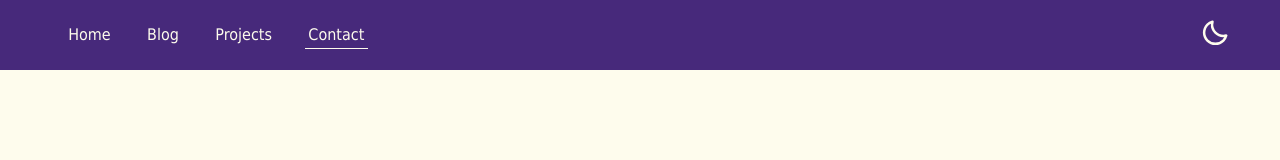
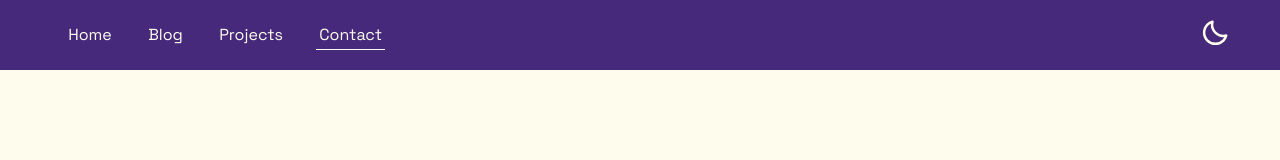
Before and after one commit to lowsound42/homepage, a Next.js app: page /contact in a window 1280 px wide. Shown: the top 160 px of the page. Built offline with nearby package versions, Linux system fonts and the light colour scheme.

Commit message:
Space Grotesk set on navbar

```diff
--- a/components/Navbar.tsx
+++ b/components/Navbar.tsx
@@ -73,6 +73,7 @@ const NavContainer = styled.nav`
     display: flex;
     align-items: center;
     width: 100%;
+    font-family: 'Space Grotesk';
     justify-content: center;
     @media ${device.tablet} {
         justify-content: space-between;
```
